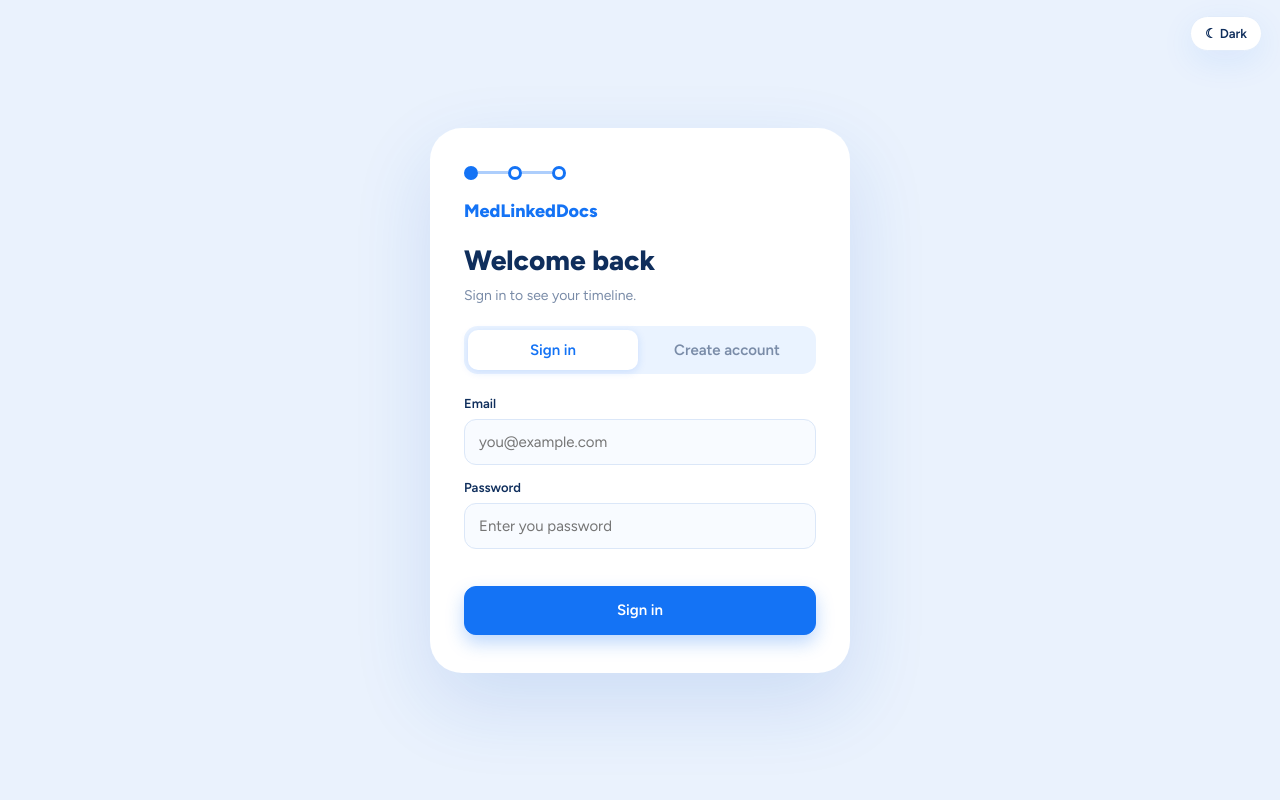
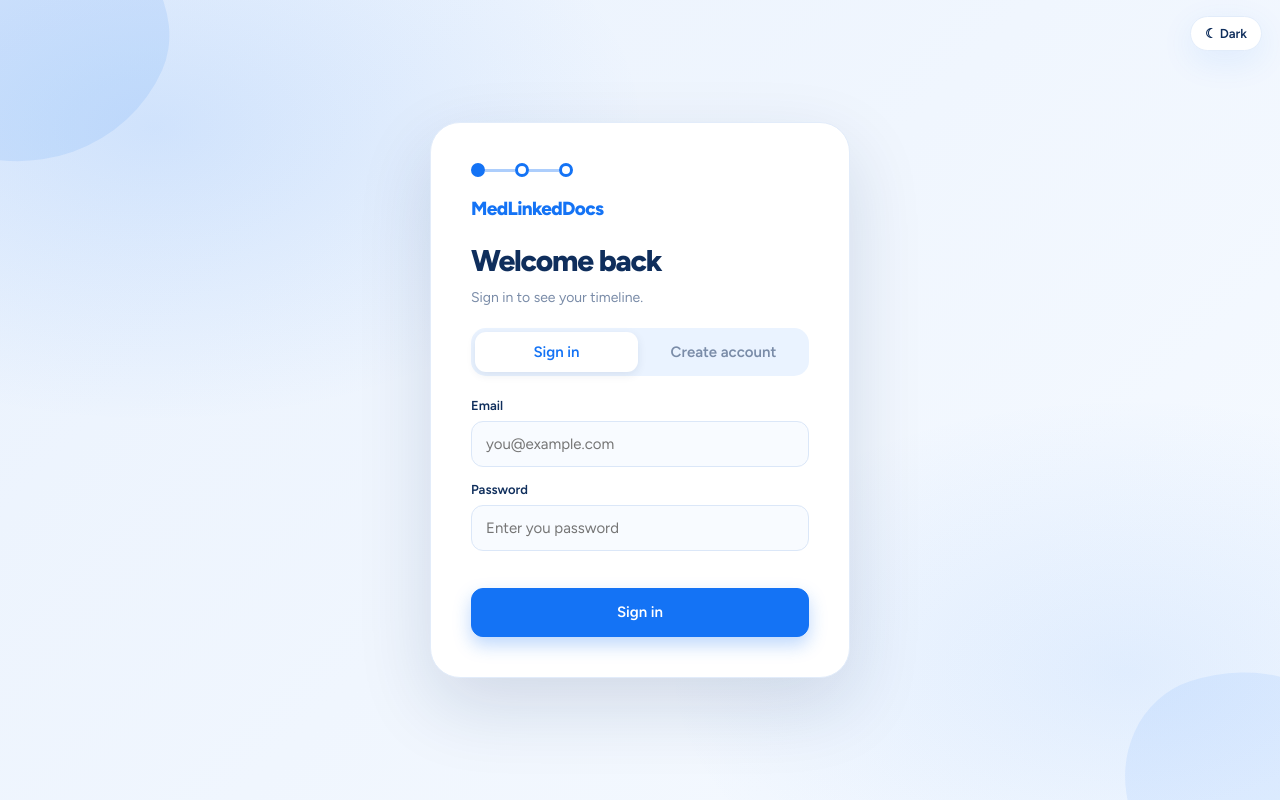
Before and after one commit to Muhtadi1Laskar/medlinkdocs-frontend, a plain HTML site: page index.html in a window 1280 px wide. Drawn offline with Linux system fonts and the light colour scheme.

```diff
--- a/index.html
+++ b/index.html
@@ -11,6 +11,7 @@
         <link rel="stylesheet"
             href="https://fonts.googleapis.com/css2?family=Figtree:wght@400;500;600;700;800&display=swap">
         <link rel="stylesheet" href="style/style.css">
+        <link rel="stylesheet" href="style/redesign.css">
         <link rel="icon" type="image/x-icon" href="medical-records.png">
     </head>
 
--- /dev/null
+++ b/style/redesign.css
@@ -0,0 +1,110 @@
+/* MedLinkedDocs login-only redesign.
+   Load AFTER the original style.css.
+   All selectors are scoped to .auth so the dashboard and other pages stay unchanged. */
+
+.auth {
+  position: relative;
+  isolation: isolate;
+  overflow: hidden;
+  min-height: 100vh;
+  background:
+    radial-gradient(ellipse at 12% 16%, rgba(20, 115, 245, .13), transparent 31%),
+    radial-gradient(ellipse at 88% 84%, rgba(20, 115, 245, .09), transparent 29%),
+    linear-gradient(135deg, var(--page), var(--bg));
+}
+
+.auth::before,
+.auth::after {
+  content: "";
+  position: absolute;
+  z-index: -1;
+  pointer-events: none;
+  border-radius: 42% 58% 61% 39% / 46% 42% 58% 54%;
+}
+
+.auth::before {
+  width: 270px;
+  height: 270px;
+  left: -105px;
+  top: -100px;
+  background: rgba(20, 115, 245, .10);
+  transform: rotate(24deg);
+}
+
+.auth::after {
+  width: 230px;
+  height: 230px;
+  right: -78px;
+  bottom: -100px;
+  background: rgba(20, 115, 245, .08);
+  transform: rotate(-18deg);
+}
+
+.auth-box {
+  position: relative;
+  z-index: 1;
+  width: min(100%, 440px);
+  background: var(--surface);
+  border: 1px solid var(--line);
+  border-radius: 30px;
+  padding: 40px;
+  box-shadow: 0 28px 75px rgba(15, 46, 92, .14);
+}
+
+.auth-box h2 {
+  color: var(--navy);
+  font-size: 30px;
+  letter-spacing: -.04em;
+}
+
+.auth-box .logo {
+  color: var(--blue);
+  font-size: 19px;
+  letter-spacing: -.035em;
+}
+
+.auth-box .chain i {
+  border-color: var(--blue);
+}
+
+.auth-box .chain i:first-child,
+.auth-box .chain b {
+  background: var(--blue);
+}
+
+.auth-box .seg {
+  background: var(--soft);
+  border-radius: 15px;
+}
+
+.auth-box .seg button {
+  border-radius: 11px;
+}
+
+.auth-box .seg button.on {
+  color: var(--blue);
+  background: var(--surface);
+  box-shadow: 0 3px 10px rgba(15, 46, 92, .09);
+}
+
+/* Keep the redesigned login card comfortable on smaller screens. */
+@media (max-width: 600px) {
+  .auth {
+    padding: 18px;
+  }
+
+  .auth-box {
+    padding: 30px 22px;
+    border-radius: 26px;
+  }
+
+  .auth-box h2 {
+    font-size: 25px;
+  }
+}
+
+@media (max-width: 380px) {
+  .auth-box {
+    padding: 26px 18px;
+  }
+}
--- a/style/style.css
+++ b/style/style.css
@@ -645,6 +645,7 @@ textarea {
 .pc b {
     display: -webkit-box;
     -webkit-line-clamp: 2;
+    line-clamp: 2;
     -webkit-box-orient: vertical;
     overflow: hidden;
     font-size: 13px;
```
